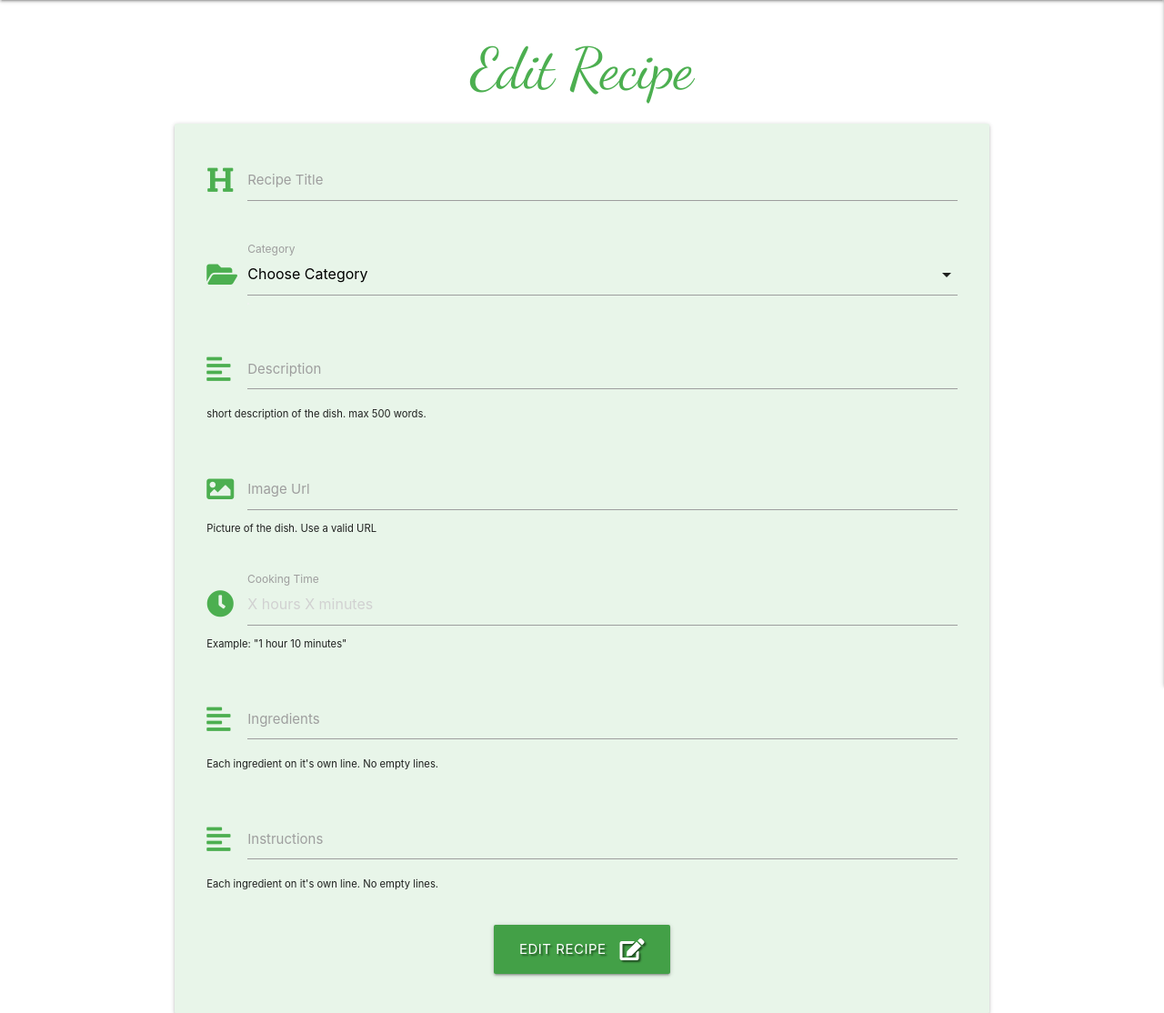
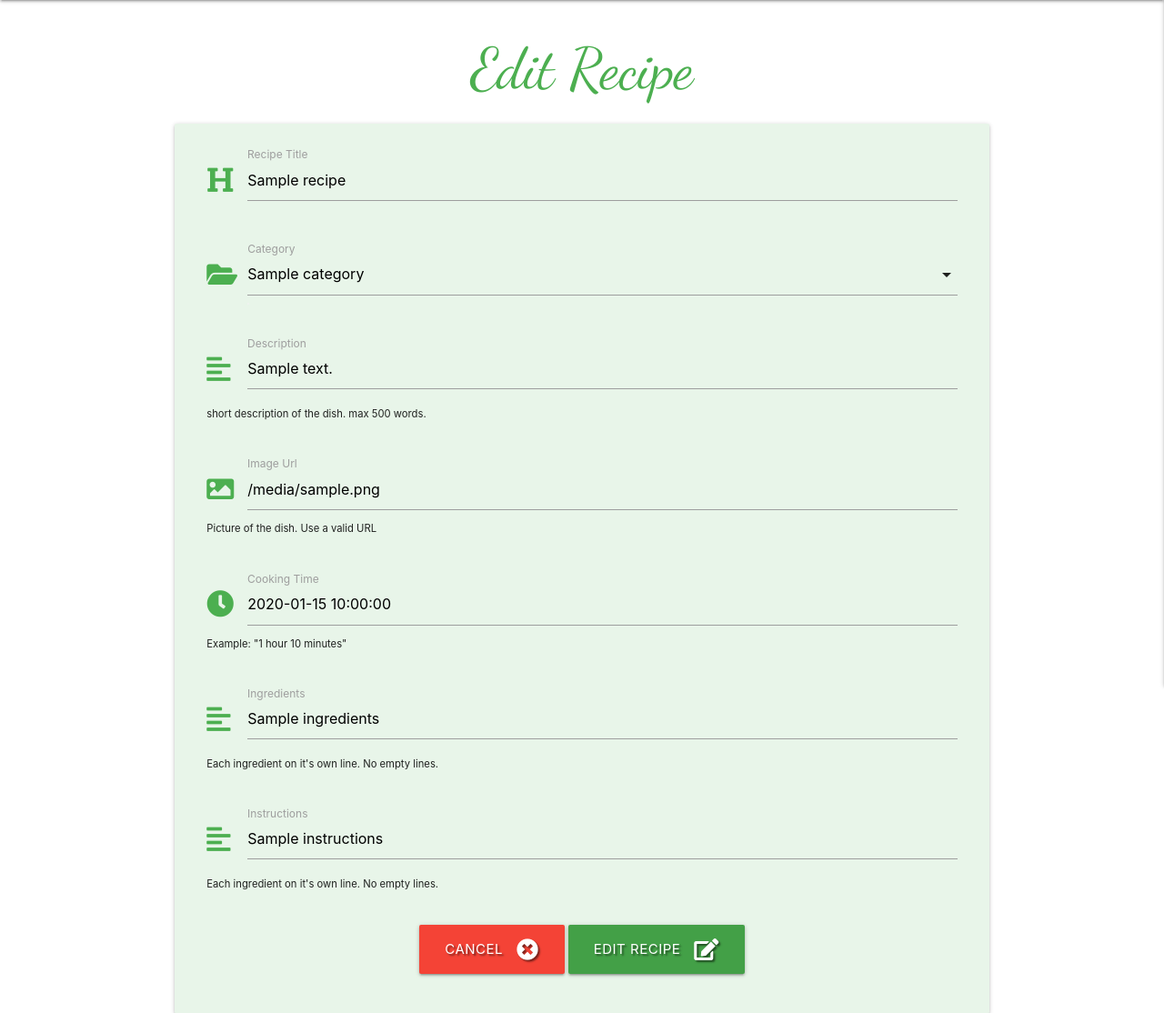
Before and after one commit to Sidhowes/food-for-fitness, a Flask app: template templates/edit_recipe.html in a window 1280 px wide. Shown: the part 106-1220 px from the top of the page at 91% size. Run offline with Flask 2, Linux system fonts and the light colour scheme; the template is opened without the code that fills it: most values are stand-ins (such as "Sample title", 1, 10 or a date in 2020); some libraries are stand-ins or nearby versions.

Commit message:
Bind data to the edit task form and added a cnacel button on edit page.

```diff
--- a/templates/edit_recipe.html
+++ b/templates/edit_recipe.html
@@ -10,7 +10,7 @@
 				<div class="input-field col s12">
 					<i class="fas fa-heading prefix green-text darken-1"></i>
 					<input id="recipe_name" name="recipe_name" minlength="3" maxlength="20"
-		                    type="text" class="validate" required>
+		                    value="{{ recipe.recipe_name }}" type="text" class="validate" required>
 					<label for="recipe_name">Recipe Title</label>
 				</div>
 			</div>
@@ -19,9 +19,13 @@
 				<div class="input-field col s12">
 					<i class="fas fa-folder-open prefix green-text darken-1"></i>
 					<select id="category_name" name="category_name" class="validate" required>
-					        <option value="" disabled selected>Choose Category</option>
+					        <option value="" disabled>Choose Category</option>
 		                        {% for category in categories %}
-					                <option value="{{ category.category_name }}">{{ category.category_name }}</option>
+                                    {% if category.category_name == recipe.category_name %}
+                                        <option value="{{ category.category_name }}" selected>{{ category.category_name }}</option>
+                                    {% else %}
+                                        <option value="{{ category.category_name }}">{{ category.category_name }}</option>
+                                    {% endif %}
 		                        {% endfor %}
 					    </select>
 					<label for="category_name">Category</label>
@@ -32,7 +36,8 @@
 				<div class="input-field col s12">
 					<i class="fas fa-align-left prefix green-text darken-1"></i>
 					<textarea id="recipe_description" name="recipe_description" minlength="5"
-		                    maxlength="500" class="materialize-textarea validate" required></textarea>
+		                    maxlength="500" class="materialize-textarea validate" required>
+                                {{- recipe.recipe_description -}}</textarea>
 					<label for="recipe_description">Description</label>
 					<small class="form-text">short description of the dish. max 500 words.</small>
 				</div>
@@ -43,7 +48,7 @@
 					<i class="fas fa-image prefix green-text darken-1"></i>
 					<label for="img_url">Image Url</label>
 					<input required type="text" class="form-control validate" name="img_url" id="img_url"
-						    aria-describedby="recipe description" required>
+						    value="{{ recipe.img_url }}" aria-describedby="recipe description" required>
 					<small type="url" class="form-text">Picture of the dish.
 					        Use a valid URL</small>
 				</div>
@@ -55,7 +60,7 @@
 					<label for="cook_time">Cooking Time</label>
 					<input required type="text" class="form-control validate" id="cook_time"
 		                    name="cook_time" aria-describedby="cooking time"
-		                        placeholder="X hours X minutes" maxlength="20" required>
+		                       value="{{ recipe.cook_time }}" placeholder="X hours X minutes" maxlength="20" required>
 					<small class="form-text">Example: "1 hour 10 minutes"</small>
 				</div>
 			</div>
@@ -65,7 +70,8 @@
 					<i class="fas fa-align-left prefix green-text darken-1"></i>
 					<label for="ingredients">Ingredients</label>
 					<textarea id="ingredients" name="ingredients" minlength="5"
-		                    maxlength="800" class="materialize-textarea validate" required></textarea>
+		                    maxlength="800" class="materialize-textarea validate" required>
+                                {{- recipe.ingredients -}}</textarea>
 					<small class="form-text">Each ingredient on it's own line. No empty lines.</small>
 				</div>
 			</div>
@@ -75,13 +81,18 @@
 					<i class="fas fa-align-left prefix green-text darken-1"></i>
 					<label for="instructions">Instructions</label>
 					<textarea id="instructions" name="instructions" minlength="5"
-		                    maxlength="800" class="materialize-textarea validate" required></textarea>
+		                    maxlength="800" class="materialize-textarea validate" required>
+                                {{- recipe.instructions -}}</textarea>
 					<small class="form-text">Each ingredient on it's own line. No empty lines.</small>
 				</div>
 			</div>
             <!--submit btn-->
             <div class="row">
                 <div class="col s12 center-align">
+                    <!--cancel btn-->
+                    <a href="{{ url_for('get_recipes') }}" class="btn-large red text-shadow">
+                        Cancel <i class="fas fa-times-circle right"></i>
+                    </a>
 					<button class="btn-large green darken-1 text-shadow" type="submit">Edit Recipe
 					    <i class="fas fa-edit right"></i>
 					</button>
```
